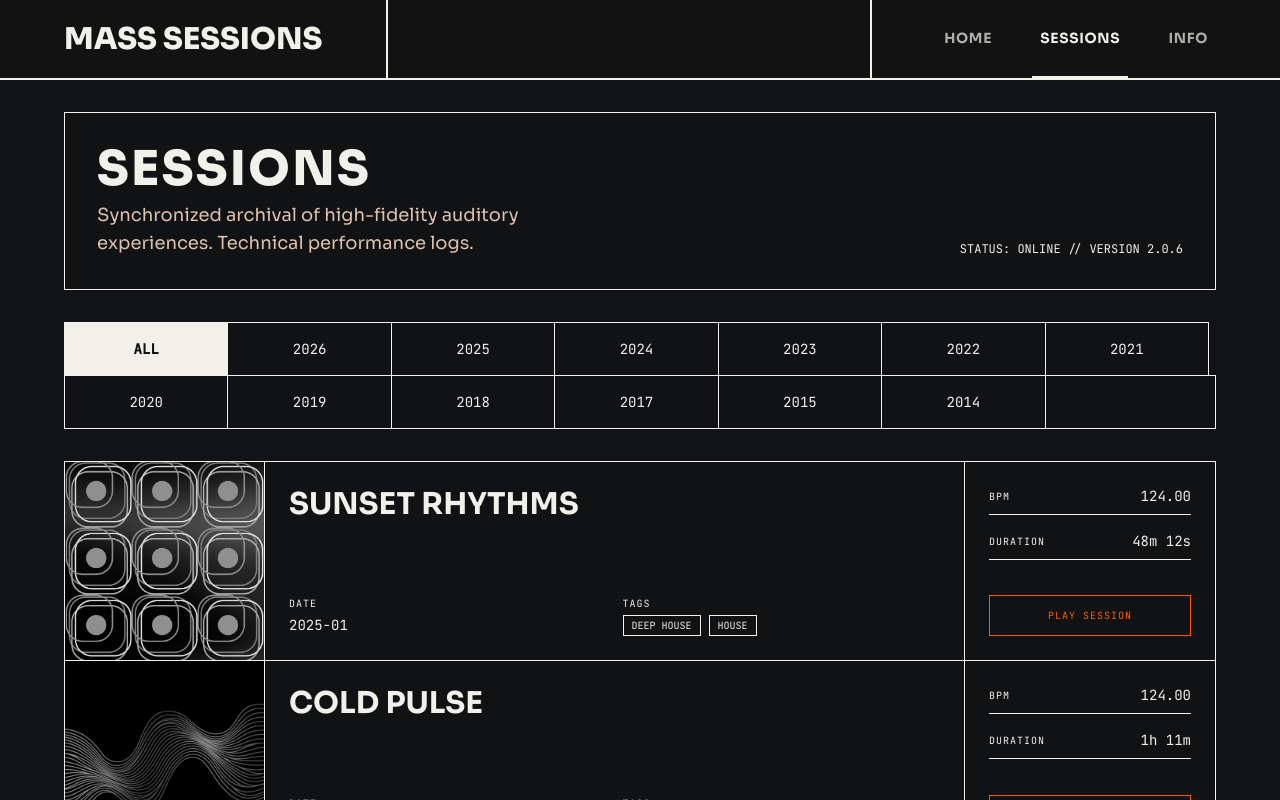
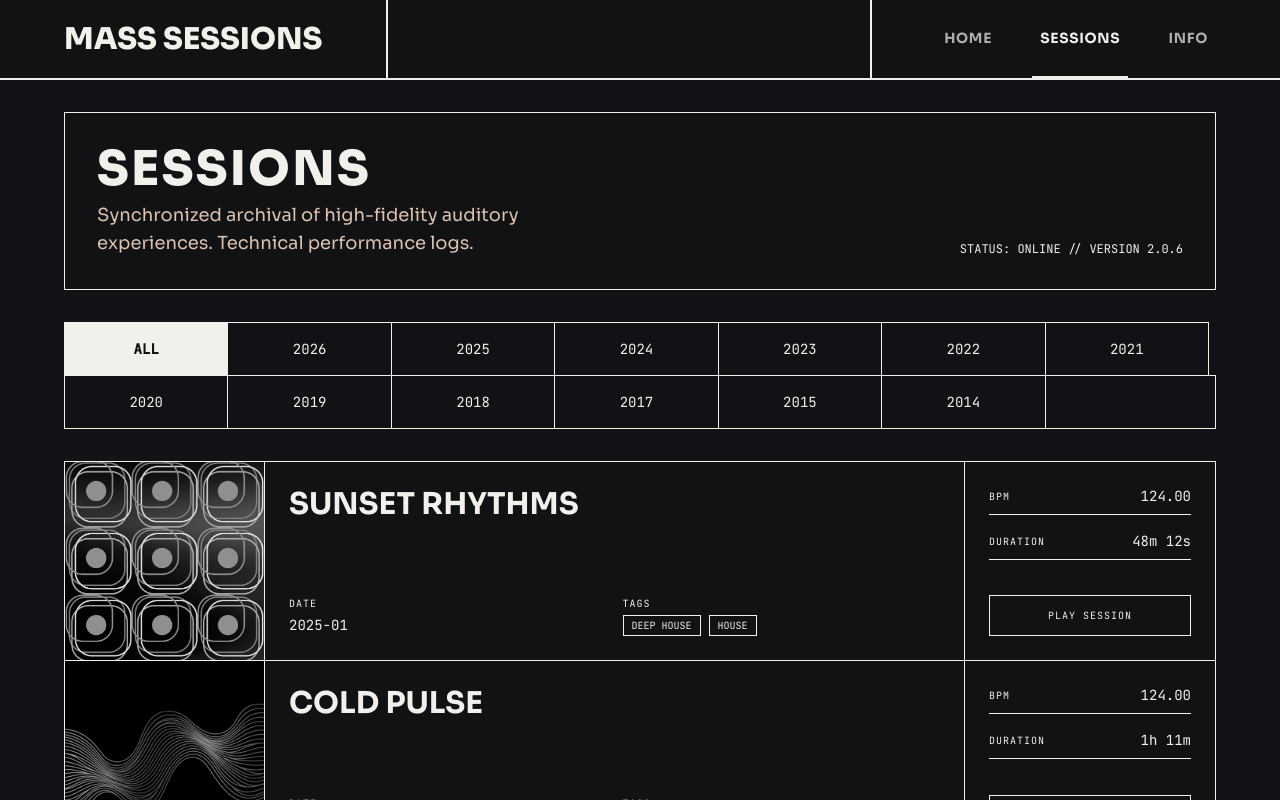
Before and after one commit to andres-manzanera/mass-sessions, a Next.js app: page /sessions in a window 1280 px wide. Shown: the top 800 px of the page. Built offline with nearby package versions, Linux system fonts and the light colour scheme.

Commit message:
fix: change hardcoded orange to correct off-white brand-orange hex code

```diff
--- a/src/app/sessions/page.tsx
+++ b/src/app/sessions/page.tsx
@@ -118,8 +118,8 @@ function SessionCard({ session, index, activeSession, isPlaying, playSession, is
             style={{
               WebkitTapHighlightColor: "transparent",
               backgroundColor: isCurrent && isPlaying ? "#02E1EE" : "transparent",
-              color: isCurrent && isPlaying ? "#000" : isCurrent && !isPlaying ? "#02E1EE" : "#FF5E00",
-              borderColor: isCurrent ? "#02E1EE" : "#FF5E00"
+              color: isCurrent && isPlaying ? "#000" : isCurrent && !isPlaying ? "#02E1EE" : "#F2F0EB",
+              borderColor: isCurrent ? "#02E1EE" : "#F2F0EB"
             }}
             className={`w-full py-3 border text-[10px] font-mono uppercase tracking-widest cursor-pointer transition-colors ${
               !isCurrent ? "lg:hover:bg-brand-orange lg:hover:text-black" : isPlaying ? "lg:hover:bg-brand-accent/80 lg:hover:border-brand-accent/80" : ""
```
